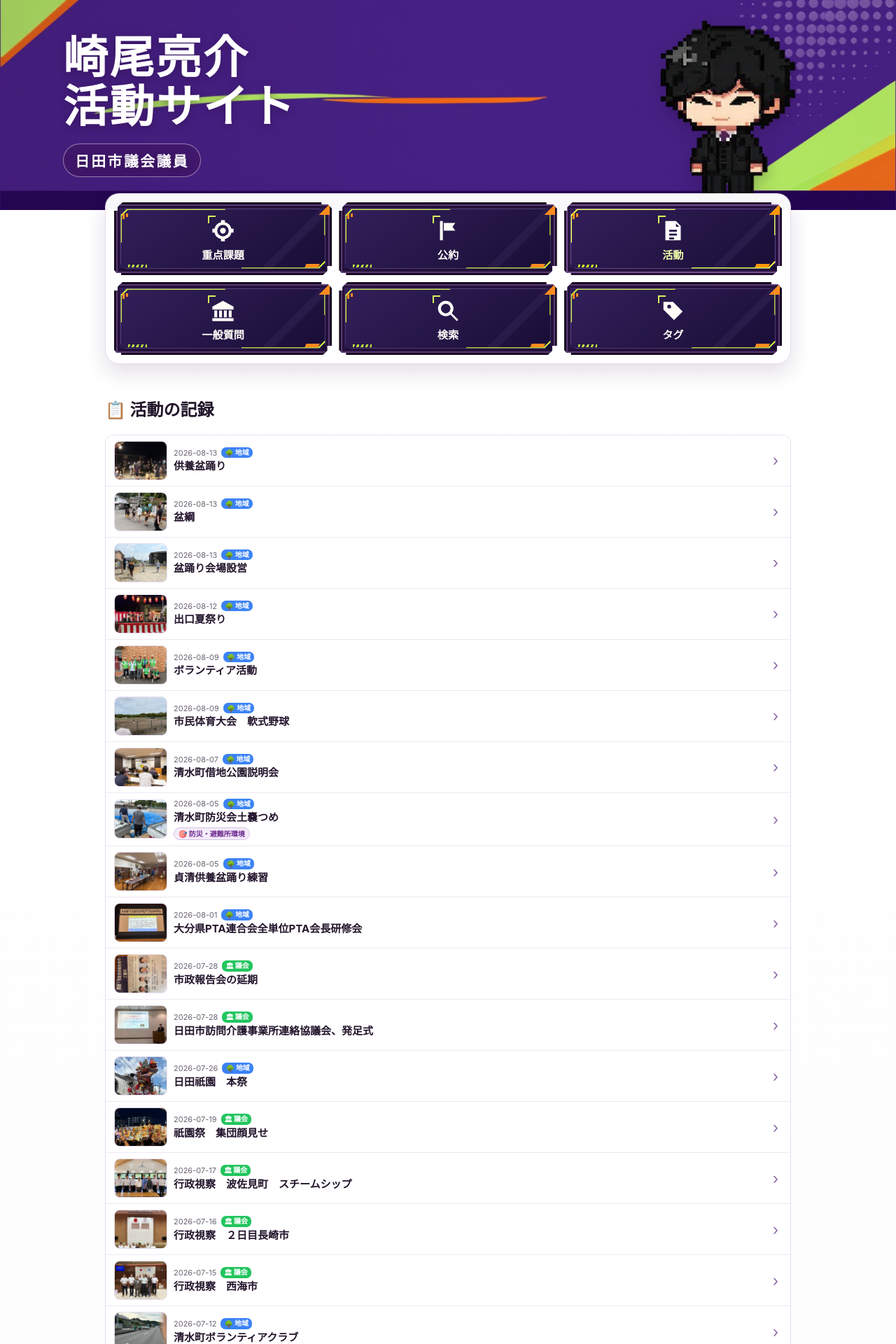
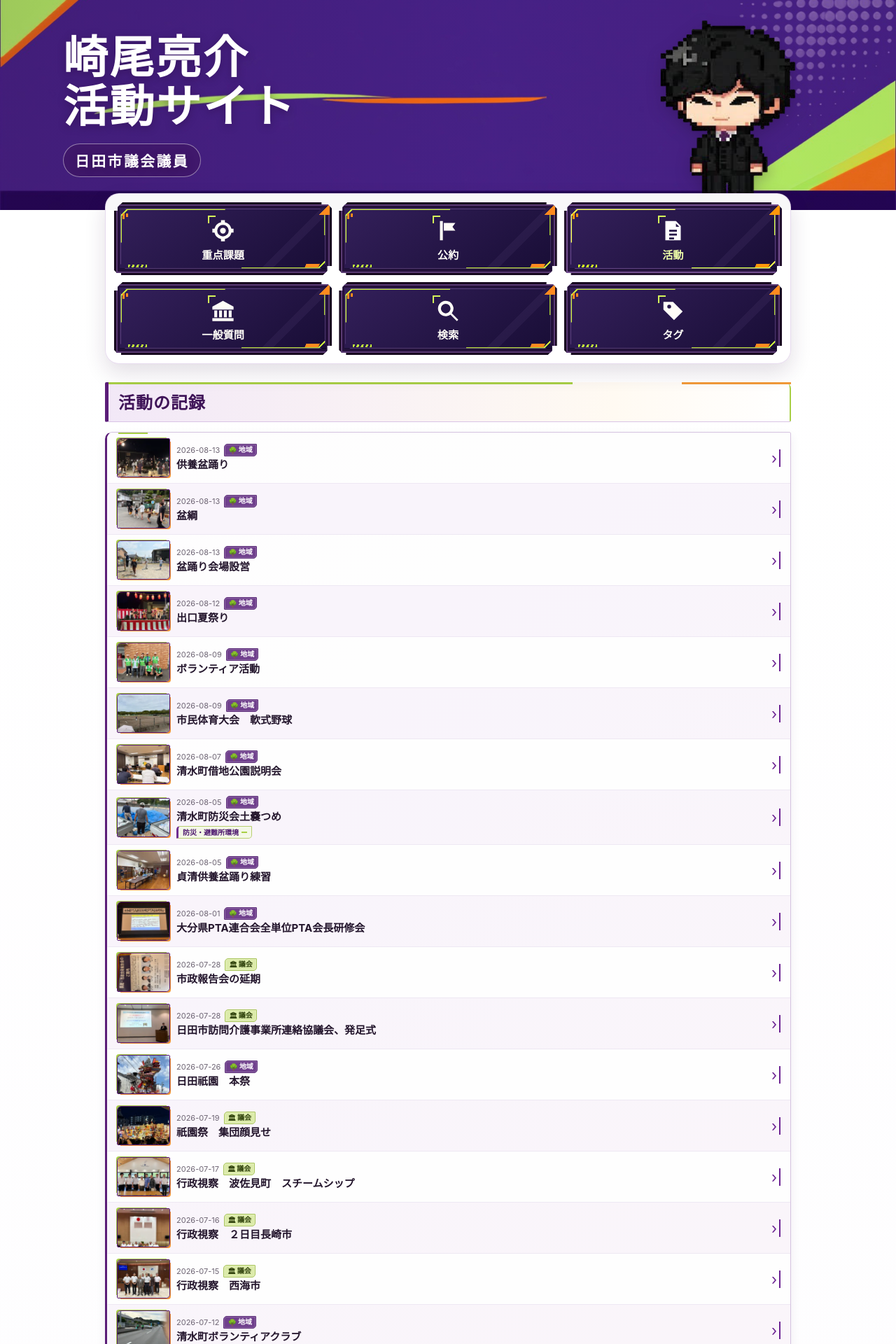
Before and after one commit to sakioryousuke-eng/activity-site, a Jekyll site: the page built from pages/activity.html, in a window 1280 px wide. Shown: the top 1920 px of the page at 70% size. Built offline with Jekyll 4.4.1, drawn with Linux system fonts in a browser that asks for light colours; some of the changed text lies outside the part shown.

Commit message:
Refine activity log and trial article design

```diff
--- a/pages/activity.html
+++ b/pages/activity.html
@@ -5,16 +5,24 @@ permalink: /pages/activity.html
 ---
 
 <div class="activity-page">
-<h2>📋 活動の記録</h2>
+<h2>活動の記録</h2>
 
 <style>
 .activity-list {
-  border: 1px solid #e7def0;
-  border-radius: 12px;
+  position: relative;
+  border: 1px solid #d4c2df;
+  border-left: 3px solid #5b1d78;
+  border-radius: 10px 3px 10px 3px;
   overflow: hidden;
-  background: #fff;
+  background: linear-gradient(135deg, #fbf7fc 0%, #fffdf8 55%, #fff 100%);
+  box-shadow: 0 5px 14px rgba(63,20,88,.07), inset 0 0 0 1px rgba(255,255,255,.78);
 }
+.activity-list::before,
+.activity-list::after { content:""; position:absolute; z-index:2; pointer-events:none; }
+.activity-list::before { top:0; left:16px; width:42px; height:2px; background:#a8cf45; }
+.activity-list::after { right:10px; bottom:0; width:20px; height:2px; background:#f29a38; }
 .activity-item {
+  position: relative;
   display: grid;
   grid-template-columns: 64px minmax(0, 1fr) 16px;
   gap: 9px;
@@ -22,18 +30,23 @@ permalink: /pages/activity.html
   min-height: 66px;
   padding: 7px 9px;
   border-bottom: 1px solid #eee8f3;
-  background: #fff;
+  border-left: 2px solid transparent;
+  background: rgba(255,255,255,.82);
+  transition: background-color .15s ease, border-color .15s ease;
 }
 .activity-item:last-child { border-bottom: 0; }
-.activity-item:hover { background: #fcfaff; }
+.activity-item:nth-child(even) { background: rgba(248,242,251,.52); }
+.activity-item:hover { border-left-color:#a8cf45; background: #f6effa; }
 .activity-thumb {
+  position: relative;
   display: block;
   width: 64px;
   height: 48px;
   overflow: hidden;
-  border: 1px solid #e7def0;
-  border-radius: 8px;
+  border: 1px solid #5b1d78;
+  border-radius: 6px 2px 6px 2px;
   background: #f5effa;
+  box-shadow: 3px 3px 0 -2px #f29a38, -3px -3px 0 -2px #a8cf45;
 }
 .activity-thumb img {
   display: block;
@@ -79,10 +92,11 @@ permalink: /pages/activity.html
   margin-top: 3px;
   padding: 1px 6px;
   overflow: hidden;
-  border: 1px solid #d9c4e8;
-  border-radius: 999px;
-  background: #f4ebf9;
-  color: #6f2c91;
+  border: 1px solid #b9cf70;
+  border-left: 3px solid #6f2c91;
+  border-radius: 5px 1px 5px 1px;
+  background: #f4f8e8;
+  color: #4d176e;
   font-size: 10px;
   font-weight: 700;
   line-height: 1.45;
@@ -90,14 +104,22 @@ permalink: /pages/activity.html
   text-overflow: ellipsis;
   white-space: nowrap;
 }
-.activity-priority:hover { background: #eadcf3; }
+.activity-priority::after { content:""; flex:0 0 auto; width:8px; height:2px; margin-left:4px; background:#a8cf45; }
+.activity-priority:hover { background: #eaf2cf; border-color:#96b33f; }
 .activity-open {
-  color: #8c68a5;
+  display:grid;
+  place-items:center;
+  width:16px;
+  height:25px;
+  border-right:2px solid #6d2493;
+  color: #6d2493;
   font-size: 21px;
   line-height: 1;
   text-align: center;
   text-decoration: none;
+  transition:color .15s ease,border-color .15s ease,transform .15s ease;
 }
+.activity-item:hover .activity-open { color:#73961d; border-color:#a8cf45; transform:translateX(1px); }
 .activity-filter {
   display: flex;
   align-items: center;
@@ -130,17 +152,19 @@ permalink: /pages/activity.html
   align-items: center;
   gap: 2px;
   padding: 1px 5px;
-  border-radius: 7px;
+  border:1px solid transparent;
+  border-radius: 5px 1px 5px 1px;
   flex-shrink: 0;
   color: #fff;
   font-size: 10px;
   font-weight: 600;
   line-height: 1.35;
+  box-shadow:inset 0 0 0 1px rgba(255,255,255,.2);
 }
-.activity-badge.region { background: #3b82f6; }
-.activity-badge.council { background: #22c55e; }
-.activity-badge.admin { background: #f97316; }
-.activity-badge.other { background: #94a3b8; }
+.activity-badge.region { background:#70408d; border-color:#5c2d79; }
+.activity-badge.council { color:#31430d; background:#dcebaa; border-color:#a8c45a; }
+.activity-badge.admin { color:#6f3310; background:#f7d8bd; border-color:#e9a369; }
+.activity-badge.other { background:#786d80; border-color:#675c70; }
 
 .activity-badge .icon { font-size: 10px; line-height: 1; }
 
@@ -152,6 +176,26 @@ permalink: /pages/activity.html
   }
   .activity-thumb { width: 76px; height: 56px; }
   .activity-title { font-size: 15px; }
+}
+.activity-page > h2 {
+  position:relative;
+  margin:0 0 14px;
+  padding:10px 14px 11px;
+  border-left:5px solid #5b1d78;
+  border-bottom:1px solid #d9c3e5;
+  border-radius:2px 9px 2px 2px;
+  background:linear-gradient(90deg,#f2e8f7 0%,#fffaf2 74%,#fff 100%);
+  color:#3f1458;
+  letter-spacing:.04em;
+  box-shadow:inset -11px 0 0 -9px #a8cf45;
+}
+.activity-page > h2::before,
+.activity-page > h2::after { content:""; position:absolute; height:3px; top:0; }
+.activity-page > h2::before { left:0; width:68%; background:#a8cf45; }
+.activity-page > h2::after { right:0; width:16%; background:#f29a38; }
+@media (max-width:520px) {
+  .activity-list::before,.activity-list::after,.activity-priority::after { display:none; }
+  .activity-page > h2 { padding:9px 12px 10px; font-size:1.35rem; }
 }
 </style>
 
@@ -219,7 +263,7 @@ permalink: /pages/activity.html
       </div>
       <a class="activity-title" href="{{ post.url | relative_url }}">{{ post.title }}</a>
       {% if activity_priority %}
-        <a class="activity-priority" href="{{ activity_priority.detail_url | relative_url }}">🎯 {{ activity_priority.title }}</a>
+        <a class="activity-priority" href="{{ activity_priority.detail_url | relative_url }}">{{ activity_priority.title }}</a>
       {% endif %}
     </div>
     <a class="activity-open" href="{{ post.url | relative_url }}" aria-label="{{ post.title | escape }}を開く">›</a>
```
Also changed, not shown: _layouts/post.html (+19 -4 lines), _posts/2024-05-06-地元公民館でeスポーツ大会.md (+1 -0 lines).
